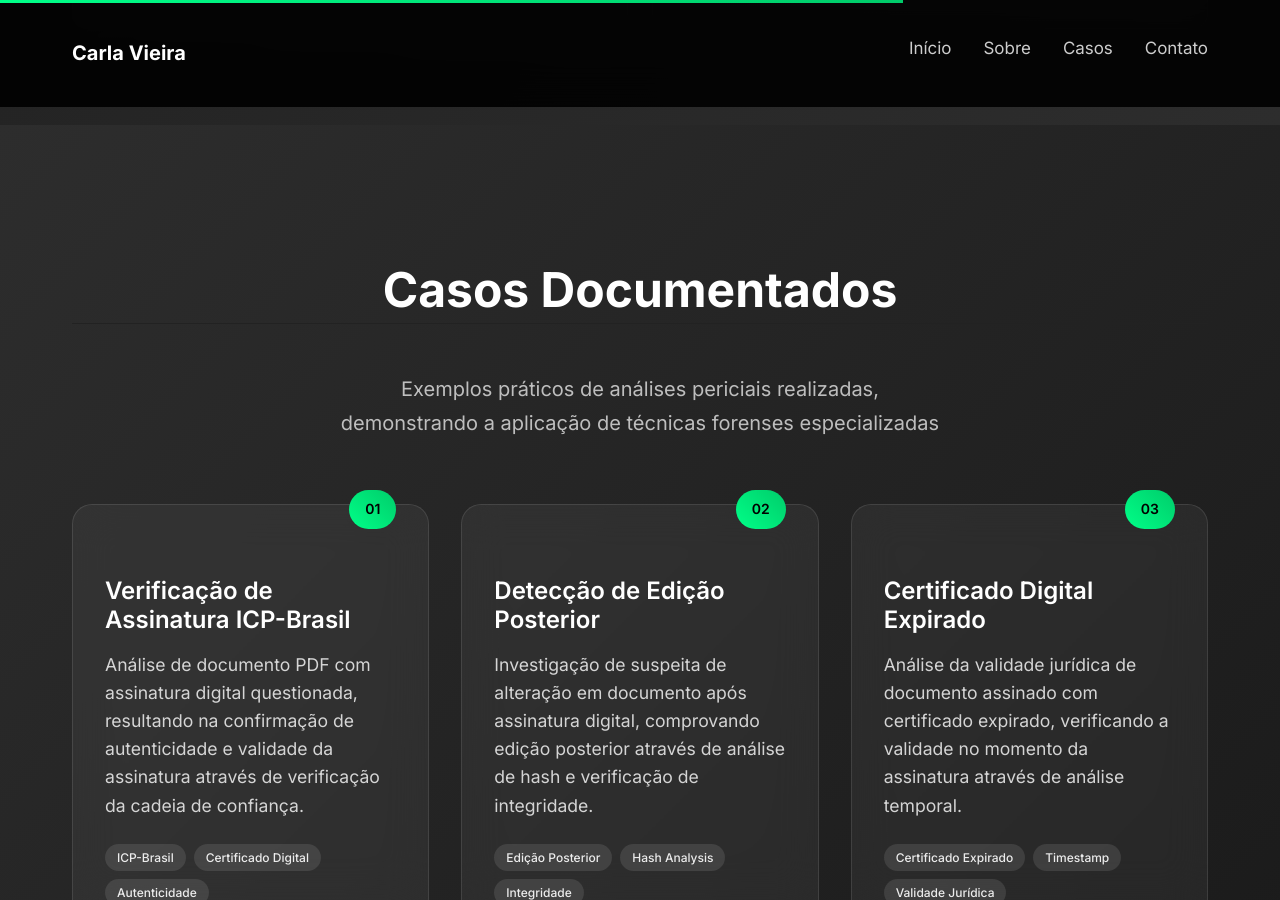
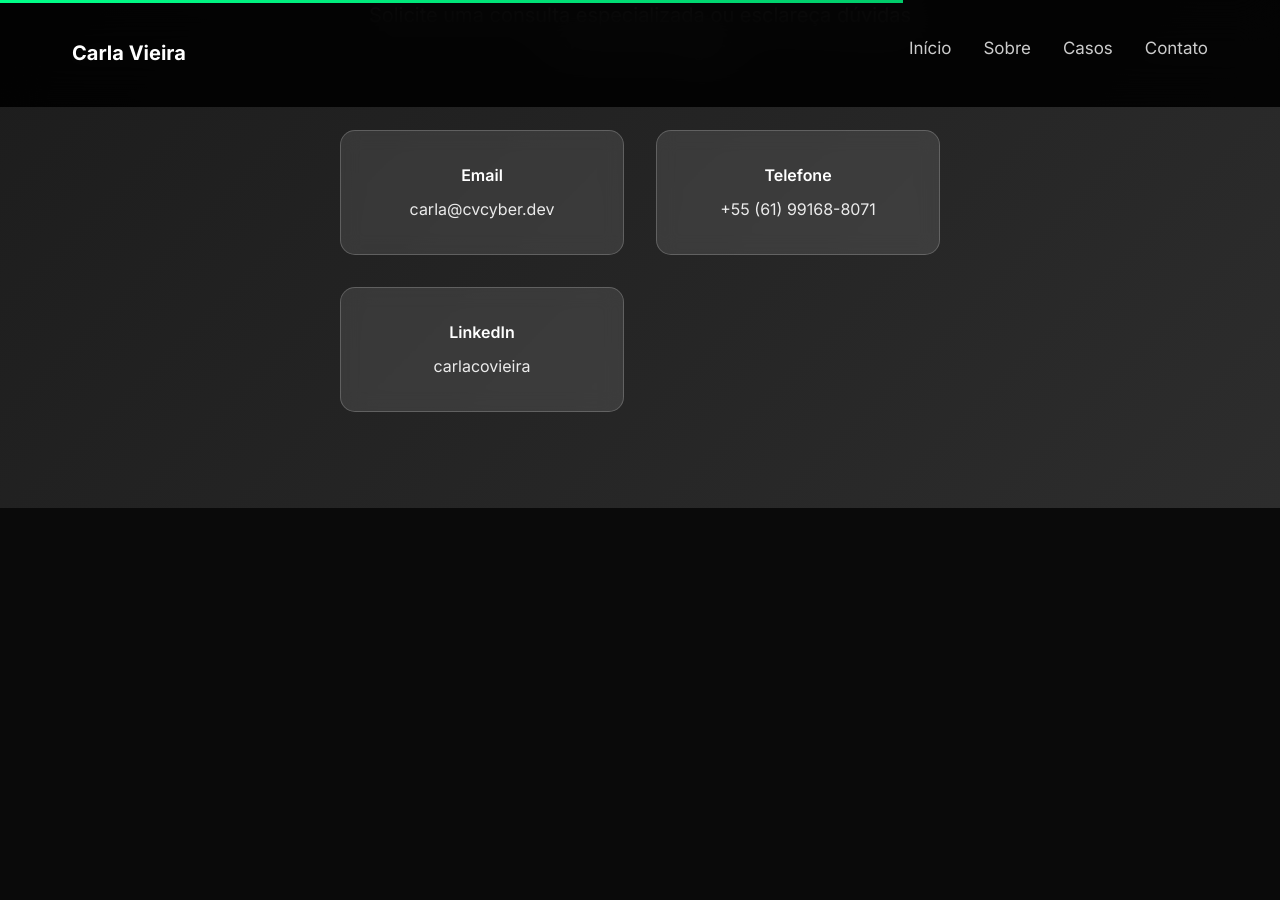
Before and after one commit to carla-cvcyber/pericia-digital-portfolio, a Jekyll site: the page built from index.html, in a window 1280 px wide and 900 px high, scrolled down 2259 px. Built offline with Jekyll 4.4.1, drawn with Linux system fonts in a browser that asks for light colours; after the commit the page ends 2767 px from its top, so only the background shows below that; some of the changed text lies outside the part shown.

Commit message:
Update index.html

```diff
--- a/index.html
+++ b/index.html
@@ -44,75 +44,52 @@
 
                 <p>Minha abordagem combina conhecimento técnico profundo com metodologia científica rigorosa, garantindo resultados precisos e juridicamente válidos em cada análise pericial. Atuo em casos que envolvem fraudes documentais, alterações posteriores e verificação de integridade de arquivos digitais, sempre seguindo as melhores práticas forenses.</p>
             </div>
-    </div>
 
+            <!-- MOVED INSIDE about-content -->
             <div class="expertise-grid fade-in-up">
                 <div class="expertise-item">
-                    <div class="expertise-icon">🔐</div>
+                    <div class="expertise-icon">
+    <svg width="24" height="24" viewBox="0 0 24 24" fill="none" stroke="currentColor" stroke-width="2" stroke-linecap="round" stroke-linejoin="round">
+        <path d="M12 2L2 7l10 5 10-5-10-5z"/>
+        <path d="M2 17l10 5 10-5"/>
+        <path d="M2 12l10 5 10-5"/>
+    </svg>
+</div>
                     <div class="expertise-title">Assinaturas Digitais ICP-Brasil</div>
                     <div class="expertise-description">Verificação de validade e autenticidade de certificados digitais</div>
                 </div>
                 <div class="expertise-item">
-                    <div class="expertise-icon">📋</div>
+                    <div class="expertise-icon">
+    <svg width="24" height="24" viewBox="0 0 24 24" fill="none" stroke="currentColor" stroke-width="2" stroke-linecap="round" stroke-linejoin="round">
+        <path d="M14 2H6a2 2 0 0 0-2 2v16a2 2 0 0 0 2 2h12a2 2 0 0 0 2-2V8z"/>
+        <polyline points="14,2 14,8 20,8"/>
+        <path d="M12 18v-6"/>
+        <path d="M9 15l3 3 3-3"/>
+    </svg>
+</div>
                     <div class="expertise-title">Autenticidade de Documentos</div>
                     <div class="expertise-description">Análise forense de documentos eletrônicos suspeitos</div>
                 </div>
                 <div class="expertise-item">
-                    <div class="expertise-icon">🔍</div>
+                    <div class="expertise-icon">
+    <svg width="24" height="24" viewBox="0 0 24 24" fill="none" stroke="currentColor" stroke-width="2" stroke-linecap="round" stroke-linejoin="round">
+        <circle cx="11" cy="11" r="8"/>
+        <path d="M21 21l-4.35-4.35"/>
+    </svg>
+</div>
                     <div class="expertise-title">Detecção de Alterações</div>
                     <div class="expertise-description">Identificação de modificações posteriores em arquivos</div>
                 </div>
                 <div class="expertise-item">
-                    <div class="expertise-icon">⏱️</div>
+                    <div class="expertise-icon">
+    <svg width="24" height="24" viewBox="0 0 24 24" fill="none" stroke="currentColor" stroke-width="2" stroke-linecap="round" stroke-linejoin="round">
+        <path d="M3 12a9 9 0 1 0 9-9 9.75 9.75 0 0 0-6.74 2.74L3 8"/>
+        <path d="M3 3v5h5"/>
+    </svg>
+</div>
                     <div class="expertise-title">Análise Temporal</div>
                     <div class="expertise-description">Verificação de metadados e timestamps</div>
                 </div>
-            </div>
-        </div>
-    </div>
-</section>
-
-<section class="section cases" id="cases">
-    <div class="container">
-        <h2 class="section-title fade-in-up">Casos Documentados</h2>
-        <p class="section-subtitle fade-in-up">Exemplos práticos de análises periciais realizadas, demonstrando a aplicação de técnicas forenses especializadas</p>
-
-        <div class="cases-grid">
-            <div class="case-card fade-in-up">
-                <div class="case-number">01</div>
-                <h3 class="case-title">Verificação de Assinatura ICP-Brasil</h3>
-                <p class="case-description">Análise de documento PDF com assinatura digital questionada, resultando na confirmação de autenticidade e validade da assinatura através de verificação da cadeia de confiança.</p>
-                <div class="case-tags">
-                    <span class="tag">ICP-Brasil</span>
-                    <span class="tag">Certificado Digital</span>
-                    <span class="tag">Autenticidade</span>
-                </div>
-                <a href="/casos-publicos/caso01-assinatura-icp-brasil/" class="case-link">Ver detalhes do caso →</a>
-            </div>
-
-        <div class="case-card fade-in-up">
-    <div class="case-number">02</div>
-    <h3 class="case-title">Detecção de Edição Posterior</h3>
-    <p class="case-description">Investigação de suspeita de alteração em documento após assinatura digital, comprovando edição posterior através de análise de hash e verificação de integridade.</p>
-    <div class="case-tags">
-        <span class="tag">Edição Posterior</span>
-        <span class="tag">Hash Analysis</span>
-        <span class="tag">Integridade</span>
-    </div>
-    <a href="{{ '/casos-publicos/caso02-edicao-posterior/' | relative_url }}" class="case-link">Ver detalhes do caso →</a>
-</div>
-
-
-            <div class="case-card fade-in-up">
-                <div class="case-number">03</div>
-                <h3 class="case-title">Certificado Digital Expirado</h3>
-                <p class="case-description">Análise da validade jurídica de documento assinado com certificado expirado, verificando a validade no momento da assinatura através de análise temporal.</p>
-                <div class="case-tags">
-                    <span class="tag">Certificado Expirado</span>
-                    <span class="tag">Timestamp</span>
-                    <span class="tag">Validade Jurídica</span>
-                </div>
-                <a href="/casos-publicos/caso03-certificado-expirado/" class="case-link">Ver detalhes do caso →</a>
             </div>
         </div>
     </div>
```
Lines whose indentation alone changed are shown as unchanged.
